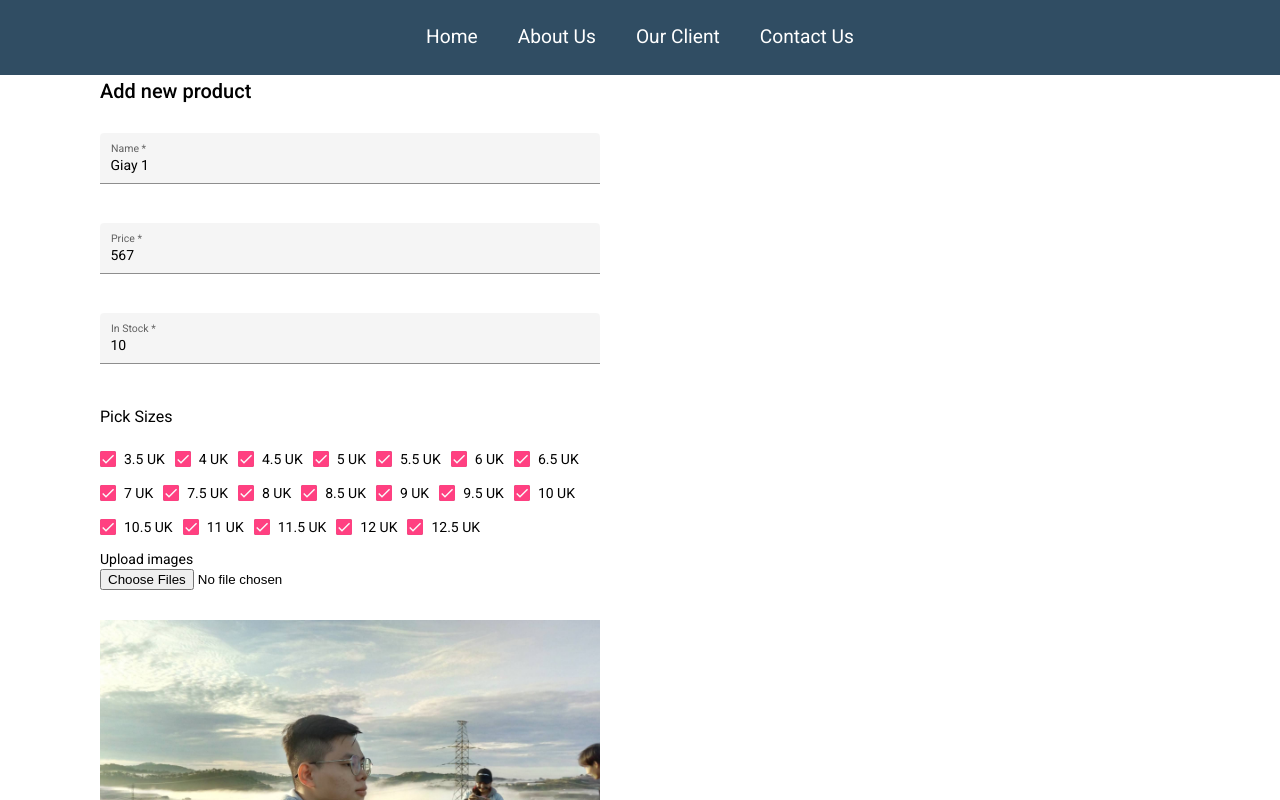
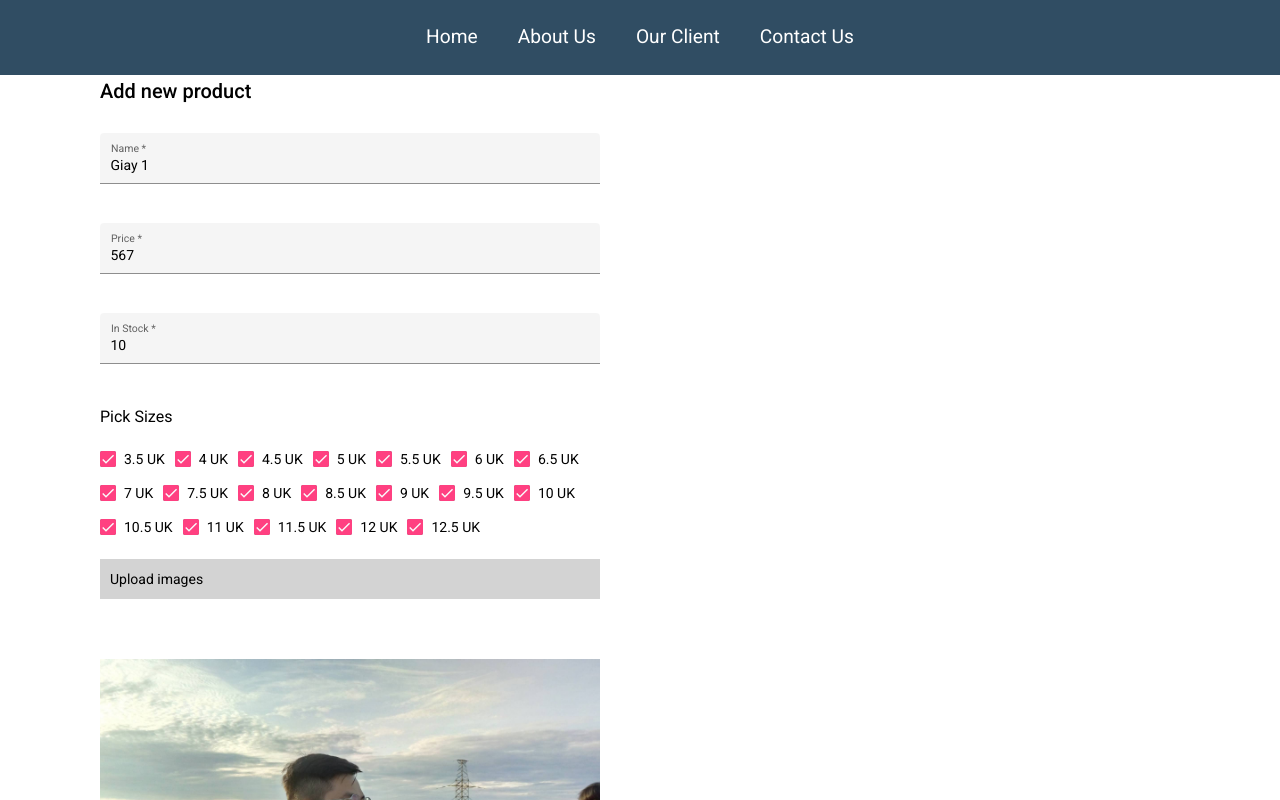
Before and after one commit to thanhhiep4747/Intern2021, an Angular app in the folder angular-demo/: page /products/modify/1 in a window 1280 px wide. Shown: the top 800 px of the page. Built offline with nearby package versions, Linux system fonts and the light colour scheme.

Commit message:
fix style

```diff
--- a/angular-demo/src/app/product-form/product-form.component.html
+++ b/angular-demo/src/app/product-form/product-form.component.html
@@ -49,10 +49,13 @@
             </mat-error>
         </div>
 
-        <div class="form-field">
-            <label for="images">Upload images</label><br>
+        <div class="form-field" style="margin: 20px 0px;">
+            <label id="images-label" for="images">Upload images</label><br>
             <input formControlName="images" type="file" id="images" name="images" multiple
-                (change)="onFileChange($event)">
+                (change)="onFileChange($event)" hidden>
+            <mat-error *ngIf="productForm.hasError('required','imagesSource')">
+                Images <strong>required</strong>
+            </mat-error>
         </div>
         <img [src]="imageSrc" *ngIf="imageSrc" style="height: 300px; width:500px; object-fit: cover;">
 
--- a/angular-demo/src/app/product-form/product-form.component.scss
+++ b/angular-demo/src/app/product-form/product-form.component.scss
@@ -20,3 +20,9 @@
     flex-wrap: wrap;
     gap: 10px;
 }
+
+#images-label {
+    background-color: #D3D3D3;
+    padding: 10px;
+    display: block;
+}
```
